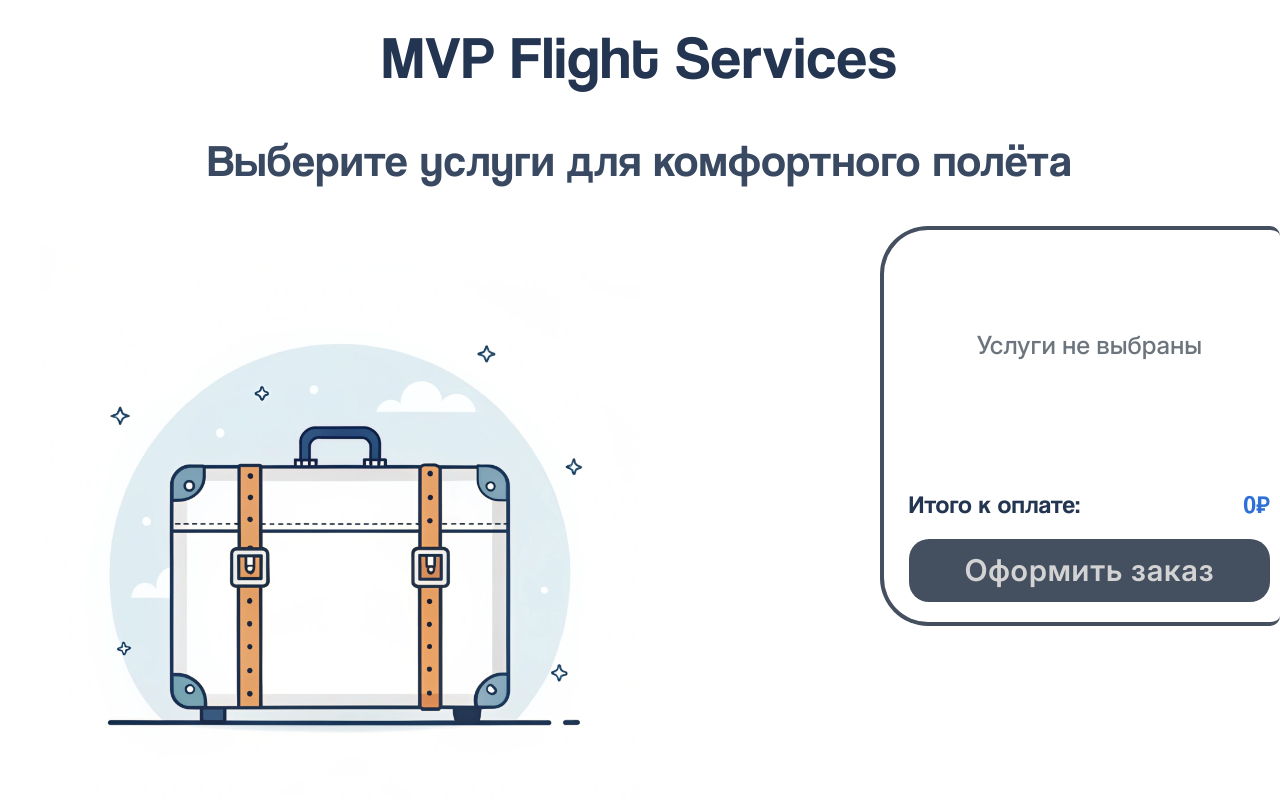
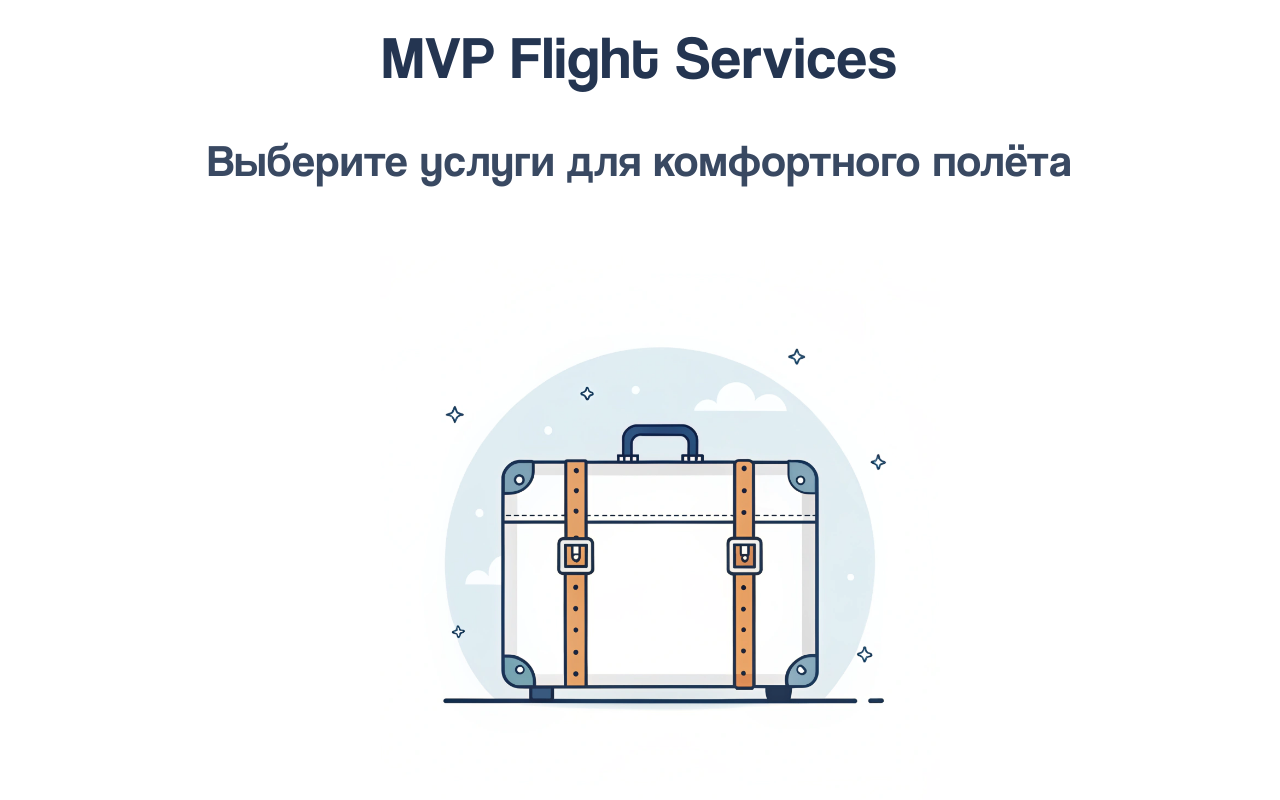
Before and after one commit to DanriWeb/flight-services, a React (Vite) app: page / in a window 1280 px wide. Shown: the top 800 px of the page. Built offline with nearby package versions, Linux system fonts and the light colour scheme; the HTML template or start-up script is replaced by a standard one.

Commit message:
style(styles): :lipstick: доработать чистоту стилей, closes #4

```diff
--- a/src/App.css
+++ b/src/App.css
@@ -24,6 +24,7 @@
   color: rgba(36, 53, 81, 0.9);
 
   font-family: Coolvetica;
+  font-size: 25px;
   font-weight: 400;
   line-height: 1.2;
   letter-spacing: 0.02em;
@@ -40,19 +41,13 @@
   width: 100%;
 }
 
-@media (max-width: 480px) {
-  .app__main-title {
-    font-size: 25px;
-  }
-}
-
-@media (min-width: 481px) and (max-width: 768px) {
+@media (min-width: 480px) {
   .app__main-title {
     font-size: 35px;
   }
 }
 
-@media (min-width: 769px) {
+@media (min-width: 768px) {
   .app__main-title {
     font-size: 45px;
   }
--- a/src/components/Cart.css
+++ b/src/components/Cart.css
@@ -1,5 +1,5 @@
 .cart {
-  display: flex;
+  display: none;
   flex-direction: column;
   justify-content: center;
   align-items: center;
@@ -8,9 +8,11 @@
   width: 100%;
   bottom: 0;
   padding: 20px 10px 40px 10px;
+  gap: 20px;
 
   background-color: white;
 
+  border-top: 4px solid #444f60;
   border-radius: 10px;
 }
 
@@ -52,6 +54,7 @@
 .cart__total-label,
 .cart__total-value {
   font-family: Coolvetica;
+  font-size: 17px;
   font-weight: 400;
   line-height: 1.2;
   letter-spacing: 0.02em;
@@ -67,20 +70,7 @@
   color: #2e70d7;
 }
 
-@media (max-width: 480px) {
-  .cart {
-    gap: 20px;
-
-    border-top: 4px solid #444f60;
-  }
-
-  .cart__total-label,
-  .cart__total-value {
-    font-size: 17px;
-  }
-}
-
-@media (min-width: 481px) and (max-width: 768px) {
+@media (min-width: 480px) {
   .cart {
     gap: 35px;
 
@@ -93,7 +83,7 @@
   }
 }
 
-@media (min-width: 769px) {
+@media (min-width: 768px) {
   .cart {
     gap: 35px;
 
--- a/src/components/CartServiceItem.css
+++ b/src/components/CartServiceItem.css
@@ -9,6 +9,7 @@
 .cart__service-item__name,
 .cart__service-item__price {
   font-family: Inter;
+  font-size: 15px;
   font-weight: 600;
   line-height: 1.2;
   letter-spacing: 0.02em;
@@ -22,21 +23,14 @@
   color: #2e70d7;
 }
 
-@media (max-width: 480px) {
-  .cart__service-item__name,
-  .cart__service-item__price {
-    font-size: 15px;
-  }
-}
-
-@media (min-width: 481px) and (max-width: 768px) {
+@media (min-width: 480px) {
   .cart__service-item__name,
   .cart__service-item__price {
     font-size: 22px;
   }
 }
 
-@media (min-width: 769px) {
+@media (min-width: 768px) {
   .cart__service-item__name,
   .cart__service-item__price {
     font-size: 25px;
--- a/src/components/CartServiceList.css
+++ b/src/components/CartServiceList.css
@@ -3,28 +3,20 @@
   flex-direction: column;
 
   width: 100%;
+  gap: 12px;
 }
 
 .cart__service-list--empty {
   color: #6c757d;
 
   font-family: Inter;
+  font-size: 15px;
   font-weight: 500;
 
   text-align: center;
 }
 
-@media (max-width: 480px) {
-  .cart__service-list {
-    gap: 12px;
-  }
-
-  .cart__service-list--empty {
-    font-size: 15px;
-  }
-}
-
-@media (min-width: 481px) and (max-width: 768px) {
+@media (min-width: 480px) {
   .cart__service-list {
     gap: 20px;
   }
@@ -34,7 +26,7 @@
   }
 }
 
-@media (min-width: 769px) {
+@media (min-width: 768px) {
   .cart__service-list {
     gap: 20px;
   }
--- a/src/components/Header.css
+++ b/src/components/Header.css
@@ -11,25 +11,20 @@
 
   color: #243551;
 
-  font-family: "Coolvetica";
+  font-family: Coolvetica;
+  font-size: 30px;
   font-weight: 400;
   letter-spacing: 0.02em;
   line-height: 1.2;
 }
 
-@media (max-width: 480px) {
-  .header-title {
-    font-size: 30px;
-  }
-}
-
-@media (min-width: 481px) and (max-width: 768px) {
+@media (min-width: 480px) {
   .header-title {
     font-size: 45px;
   }
 }
 
-@media (min-width: 769px) {
+@media (min-width: 768px) {
   .header-title {
     font-size: 60px;
   }
--- a/src/components/ServiceCard.css
+++ b/src/components/ServiceCard.css
@@ -1,5 +1,9 @@
 .service-card {
   width: 100%;
+  min-width: 150px;
+  max-width: 200px;
+  padding: 10px 20px;
+  gap: 20px;
 }
 
 .service-card,
@@ -10,6 +14,11 @@
   flex-direction: column;
   justify-content: start;
   align-items: flex-start;
+}
+
+.service-card__information-container,
+.service-card__description-container {
+  gap: 10px;
 }
 
 .service-card__description-container {
@@ -23,6 +32,7 @@
 
 .service-card__service-title {
   font-family: Coolvetica;
+  font-size: 17px;
   font-weight: 400;
   line-height: 1.2;
   letter-spacing: 0.02em;
@@ -30,35 +40,13 @@
 
 .service-card__service-price {
   font-family: Inter;
+  font-size: 15px;
   font-weight: 500;
   line-height: 1.3;
   letter-spacing: 0.02em;
 }
 
-@media (max-width: 480px) {
-  .service-card {
-    min-width: 150px;
-    max-width: 200px;
-    padding: 10px 20px;
-    gap: 20px;
-  }
-
-  .service-card__information-container,
-  .service-card__illustration-container,
-  .service-card__description-container {
-    gap: 10px;
-  }
-
-  .service-card__service-title {
-    font-size: 17px;
-  }
-
-  .service-card__service-price {
-    font-size: 15px;
-  }
-}
-
-@media (min-width: 481px) and (max-width: 768px) {
+@media (min-width: 480px) {
   .service-card {
     min-width: 300px;
     max-width: 400px;
@@ -80,7 +68,7 @@
   }
 }
 
-@media (min-width: 769px) {
+@media (min-width: 768px) {
   .service-card {
     min-width: 400px;
     max-width: 600px;
--- a/src/components/ServiceList.css
+++ b/src/components/ServiceList.css
@@ -5,6 +5,8 @@
   align-items: center;
 
   width: 100%;
+  padding-top: 50px;
+  padding-bottom: 200px; /* Компенсация высоты корзины */
 }
 
 .service-list__services-container {
@@ -14,20 +16,10 @@
   align-items: center;
 
   width: 100%;
+  gap: 40px;
 }
 
-@media (max-width: 480px) {
-  .service-list {
-    padding-top: 50px;
-    padding-bottom: 200px; /* Компенсация высоты корзины */
-  }
-
-  .service-list__services-container {
-    gap: 40px;
-  }
-}
-
-@media (min-width: 481px) and (max-width: 768px) {
+@media (min-width: 480px) {
   .service-list {
     padding-top: 60px;
     padding-bottom: 250px;
@@ -40,7 +32,6 @@
 
 @media (min-width: 769px) {
   .service-list {
-    padding-top: 60px;
     padding-left: 40px;
     padding-bottom: 310px;
   }
@@ -49,23 +40,3 @@
     gap: 60px;
   }
 }
-
-@media (min-width: 890px) and (max-width: 1350px) {
-  .service-list__services-container {
-    display: grid;
-    grid-template-columns: 1fr;
-    gap: 45px;
-
-    max-width: 1400px;
-  }
-}
-
-@media (min-width: 1351px) {
-  .service-list__services-container {
-    display: grid;
-    grid-template-columns: repeat(2, 1fr);
-    gap: 45px;
-
-    max-width: 1400px;
-  }
-}
```
